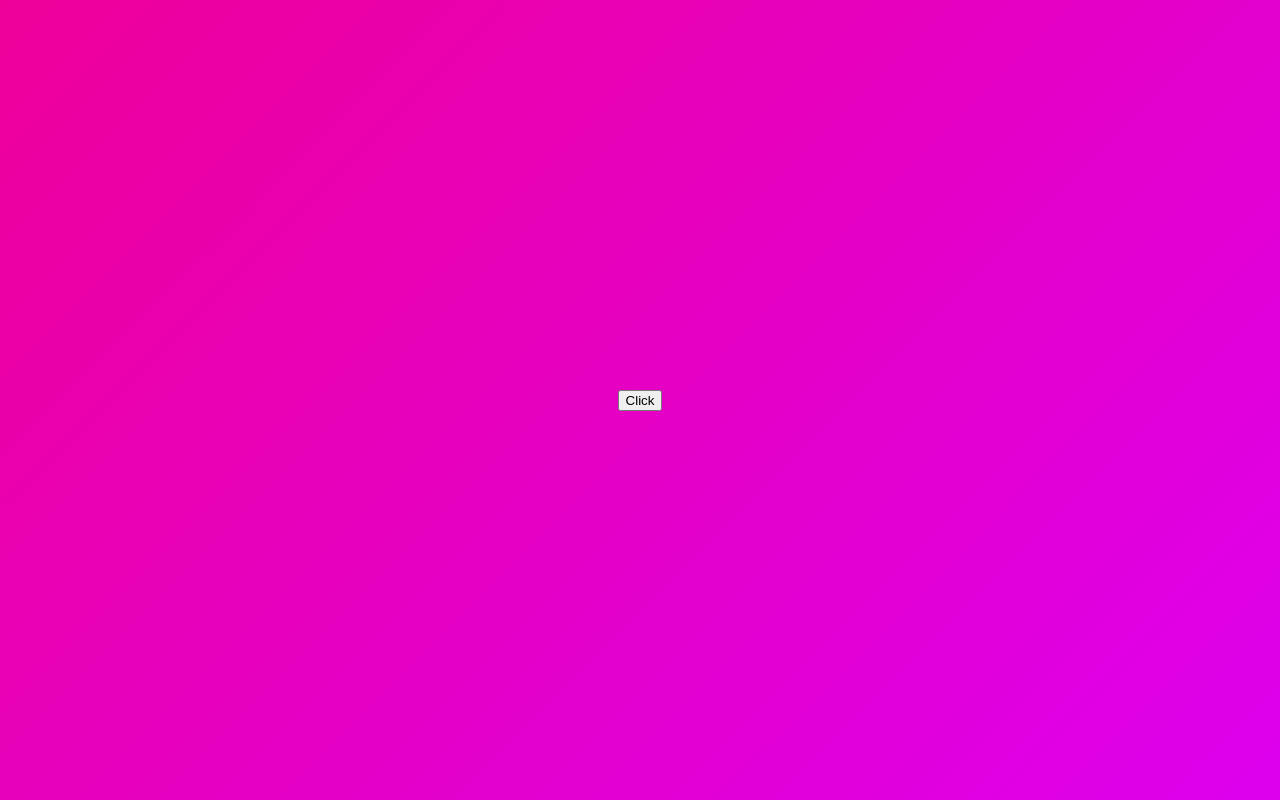
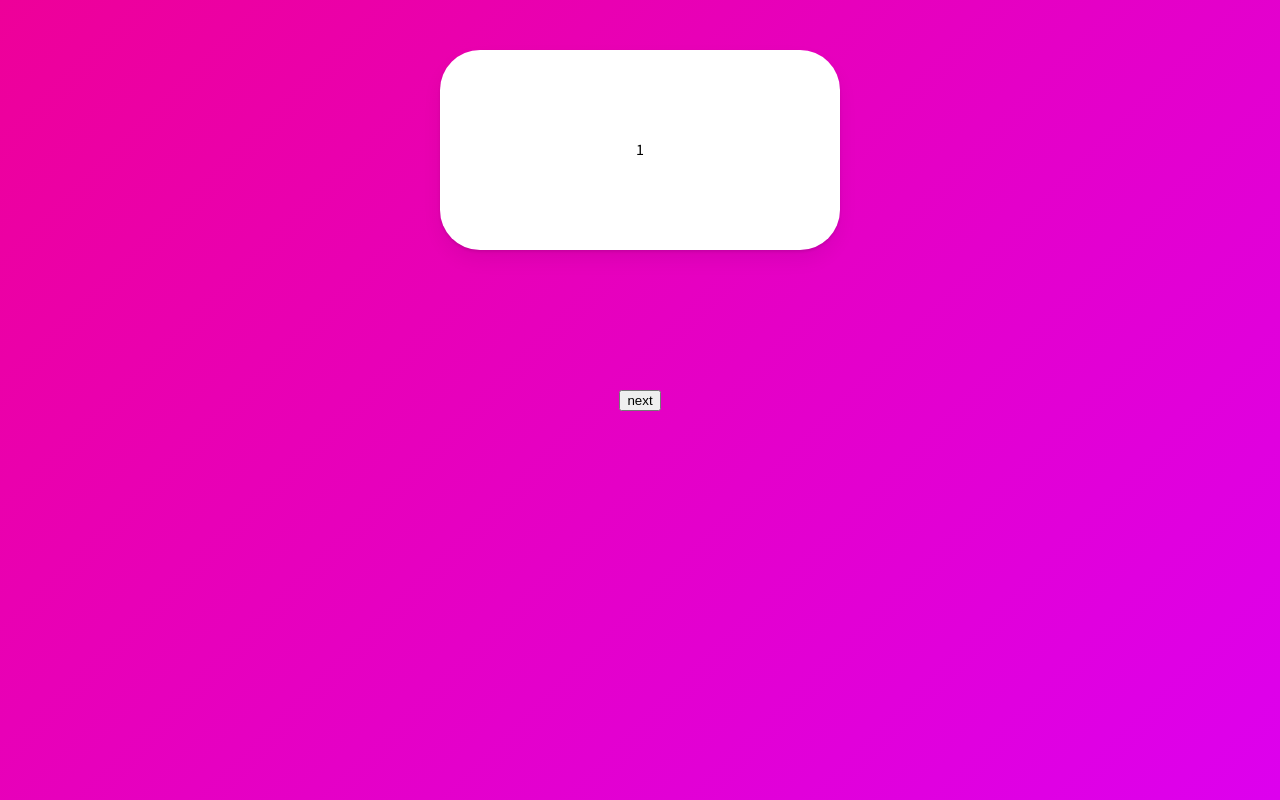
Before and after one commit to ICE0208/react-master-class, a React (Create React App) app: page / in a window 1280 px wide. Built offline with nearby package versions, Linux system fonts and the light colour scheme.

Commit message:
(#8.12) Slider part One

```diff
--- a/src/App.tsx
+++ b/src/App.tsx
@@ -3,10 +3,11 @@
 import { useState } from "react";
 
 const Wrapper = styled(motion.div)`
+  position: relative;
   height: 100vh;
   display: flex;
+  justify-content: center;
   flex-direction: column;
-  justify-content: center;
   align-items: center;
   overflow: hidden;
   background: linear-gradient(135deg, rgb(238, 0, 153), rgb(221, 0, 238));
@@ -17,44 +18,63 @@
   height: 200px;
   background-color: rgba(255, 255, 255, 1);
   border-radius: 40px;
+  top: 100px;
+  display: flex;
+  justify-content: center;
+  align-items: center;
+  box-shadow: 0 2px 3px rgba(0, 0, 0, 0.1), 0 10px 20px rgba(0, 0, 0, 0.06);
   position: absolute;
-  top: 100px;
-  box-shadow: 0 2px 3px rgba(0, 0, 0, 0.1), 0 10px 20px rgba(0, 0, 0, 0.06);
+  top: 50px;
 `;
 
-const boxVariants: Variants = {
-  initial: {
+const box: Variants = {
+  invisible: {
+    x: 500,
     opacity: 0,
     scale: 0,
   },
   visible: {
+    x: 0,
     opacity: 1,
     scale: 1,
-    rotateZ: 360,
-    transition: {},
+    transition: {
+      duration: 0.5,
+      type: "spring",
+      bounce: 0.4,
+    },
   },
-  leaving: {
+  exit: {
+    x: -500,
     opacity: 0,
-    y: 20,
+    scale: 0,
+    transition: {
+      duration: 0.5,
+    },
   },
 };
 
 function App() {
-  const [showing, setShowing] = useState(false);
-  const toggleShowing = () => setShowing((prev) => !prev);
+  const [visible, setVisible] = useState(1);
+  const nextPlease = () => setVisible((prev) => (prev === 10 ? 10 : prev + 1));
   return (
     <Wrapper>
-      <button onClick={toggleShowing}>Click</button>
       <AnimatePresence>
-        {showing ? (
-          <Box
-            variants={boxVariants}
-            initial="initial"
-            animate="visible"
-            exit="leaving"
-          />
-        ) : null}
+        {[1, 2, 3, 4, 5, 6, 7, 8, 9, 10].map(
+          (i) =>
+            i === visible && (
+              <Box
+                variants={box}
+                initial="invisible"
+                animate="visible"
+                exit="exit"
+                key={i}
+              >
+                {i}
+              </Box>
+            )
+        )}
       </AnimatePresence>
+      <button onClick={nextPlease}>next</button>
     </Wrapper>
   );
 }
```
